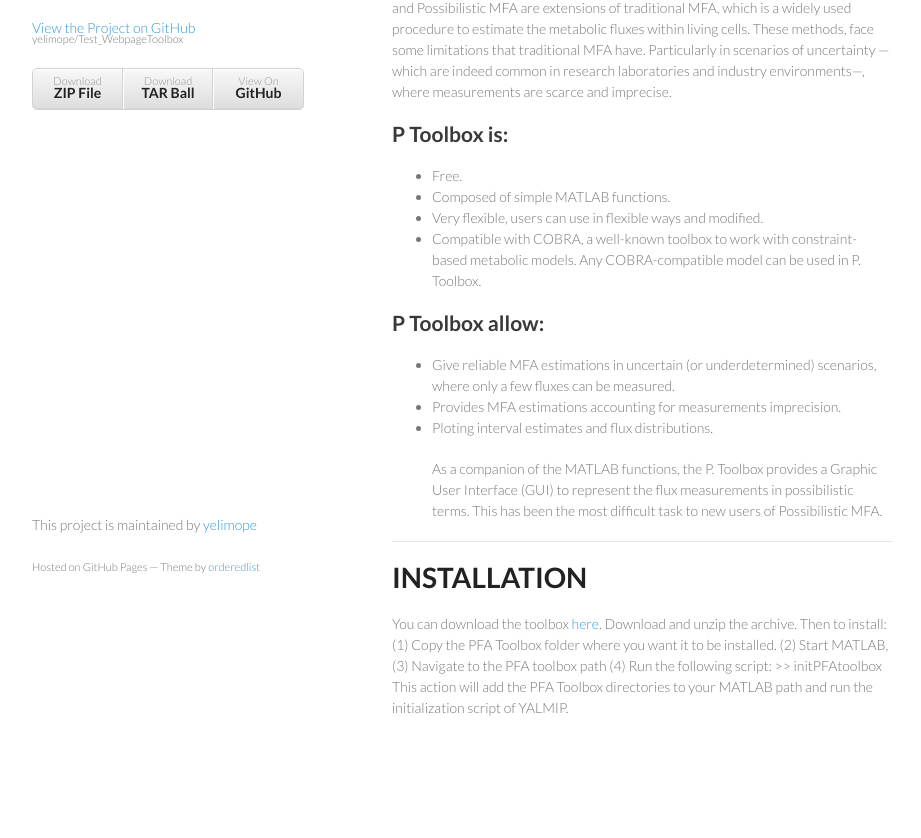
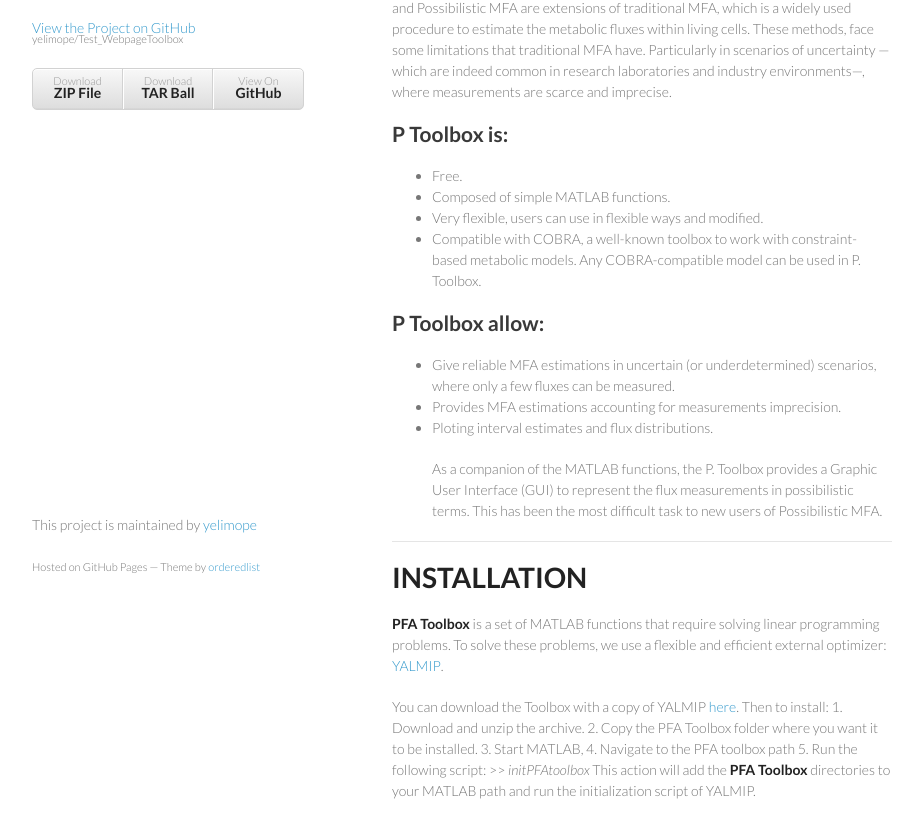
Before and after one commit to yelimope/Test_WebpageToolbox, a plain HTML site: page index.html in a window 1280 px wide. Shown: the part 154-992 px from the top of the page, without its empty margins (178-1099 px from the left). Before the commit the page ends 942 px from the top, so only its background shows below. Drawn offline with Linux system fonts and the light colour scheme.

Commit message:
Create gh-pages branch via GitHub

```diff
--- a/index.html
+++ b/index.html
@@ -63,14 +63,17 @@ These methods, face some limitations that traditional MFA have. Particularly in
 <h1>
 <a id="installation" class="anchor" href="#installation" aria-hidden="true"><span class="octicon octicon-link"></span></a>INSTALLATION</h1>
 
-<p>You can download the toolbox <a href="https://github.com/kikollan/PFA-Toolbox">here</a>. Download and unzip the archive.
+<p><strong>PFA Toolbox</strong> is a set of MATLAB functions that require solving linear programming problems. To solve these problems, we use a flexible and efficient external optimizer: <a href="http://users.isy.liu.se/johanl/yalmip/">YALMIP</a>. </p>
+
+<p>You can download the Toolbox with a copy of  YALMIP <a href="https://github.com/kikollan/PFA-Toolbox">here</a>.
 Then to install:
-(1) Copy the PFA Toolbox folder where you want it to be installed.
-(2) Start MATLAB,
-(3) Navigate to the PFA toolbox path
-(4) Run the following script:
-    &gt;&gt; initPFAtoolbox
-This action will add the PFA Toolbox directories to your MATLAB path and run the initialization script of YALMIP. </p>
+1. Download and unzip the archive.
+2. Copy the PFA Toolbox folder where you want it to be installed.
+3. Start MATLAB,
+4. Navigate to the PFA toolbox path
+5. Run the following script:
+    &gt;&gt; <em>initPFAtoolbox</em>
+This action will add the <strong>PFA Toolbox</strong> directories to your MATLAB path and run the initialization script of YALMIP. </p>
       </section>
       <footer>
         <p>This project is maintained by <a href="https://github.com/yelimope">yelimope</a></p>
```
Also changed, not shown: params.json (+1 -1 lines).
